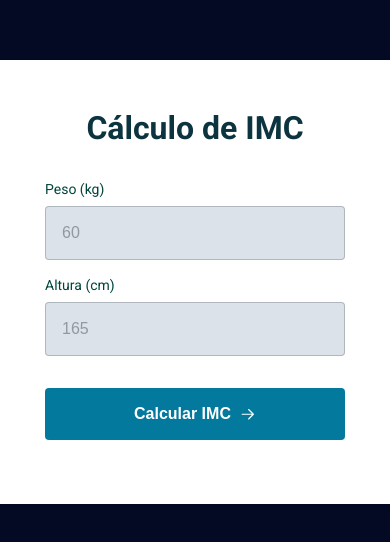
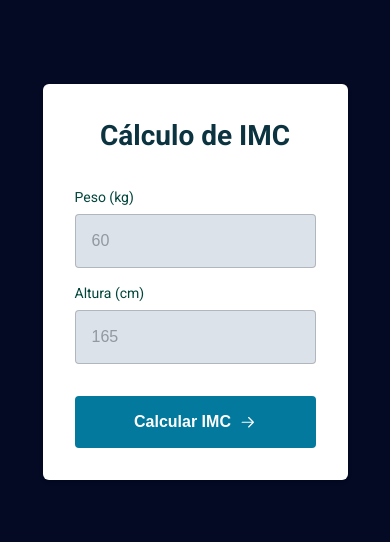
Before and after one commit to manoela-moyses/projeto-imc, a plain HTML site: page index.html in a window 390 px wide. Shown: the part 140-682 px from the top of the page. Drawn offline with Linux system fonts and the light colour scheme.

Commit message:
media queries de responsividade para mobile

```diff
--- a/style.css
+++ b/style.css
@@ -37,7 +37,6 @@ button {
   height: 100vh;
   display: grid;
   place-content: center;
-  padding: 1.6rem;
 }
 
 .card {
@@ -54,10 +53,6 @@ button {
   line-height: 4rem;
   color: var(--tt-heading);
   text-align: center;
-}
-
-form {
-  min-width: 30rem;
 }
 
 form h1 {
@@ -171,3 +166,21 @@ form button:hover {
   transform: translateY(-30px);
   transition: transform 0.5s;
 }
+
+@media (min-width: 320px) and (max-width: 425px) {
+  .container {
+    padding: 1.6rem;
+  }
+
+  .card {
+    padding: 3.2rem;
+  }
+
+  form {
+    max-width: 30rem;
+  }
+
+  .title {
+    font-size: 2.8rem;
+  }
+}
```
